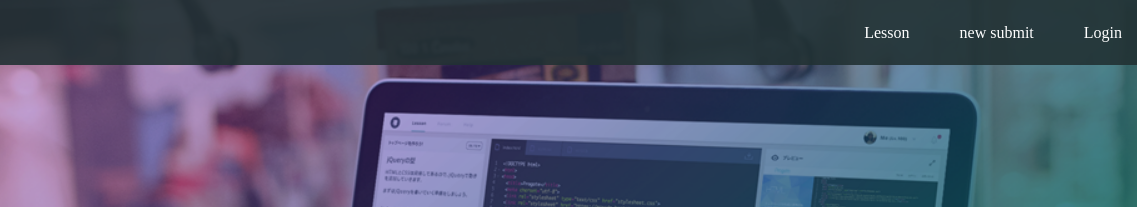
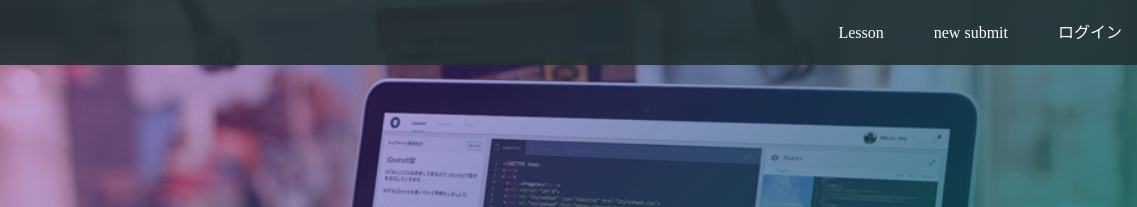
Before and after one commit to aha-skit/aha-skit, a plain HTML site: page index.html in a window 1280 px wide. Shown: the top 207 px of the page, 143-1280 px from the left. Drawn offline with Linux system fonts and the light colour scheme.

Commit message:
Update index.html

```diff
--- a/index.html
+++ b/index.html
@@ -17,7 +17,7 @@
       <div class="header-right">
         <a href="#">Lesson</a>
         <a href="#">new submit</a>
-        <a href="#" class="login">Login</a>
+        <a href="#" class="login">ログイン</a>
       </div>
     </div>
   </header>
```
